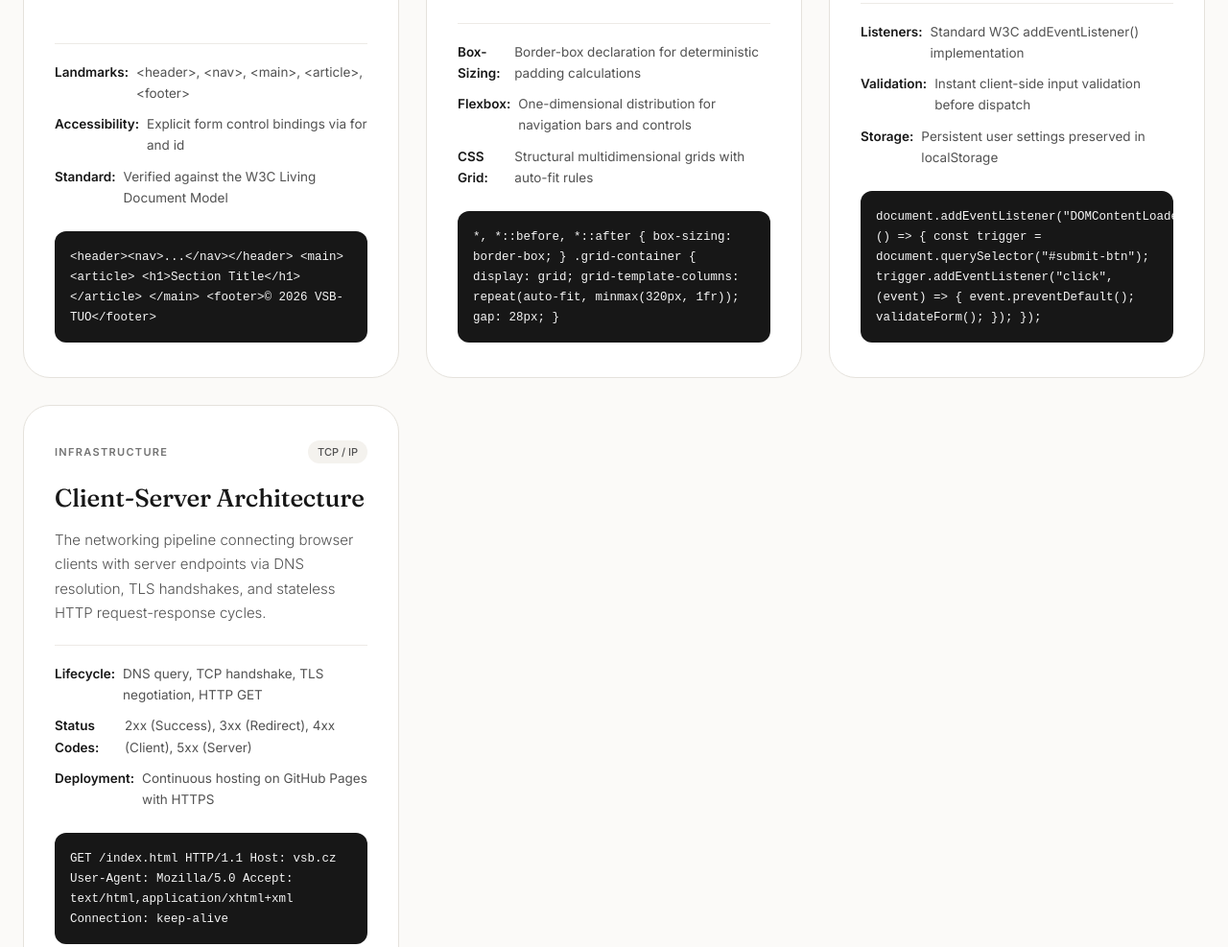
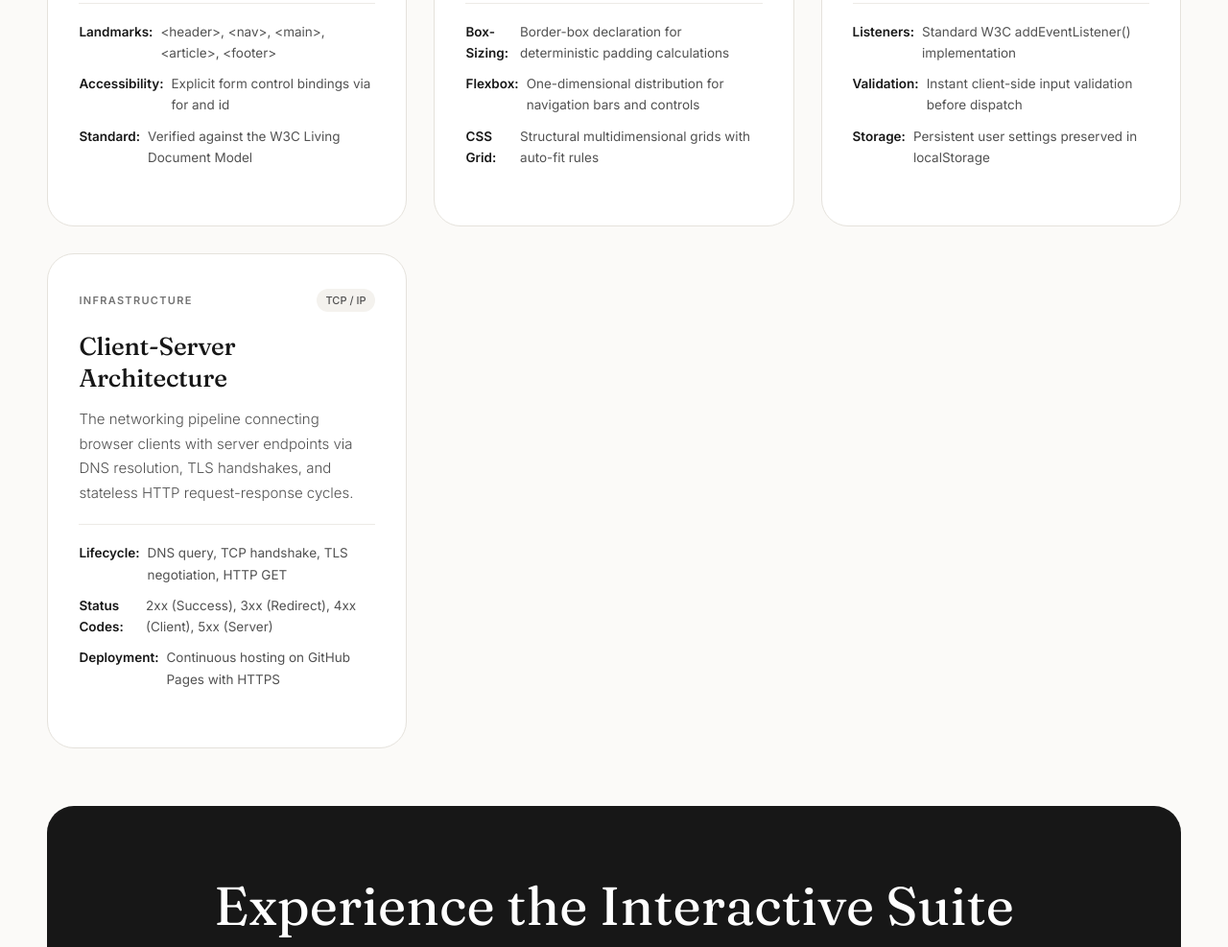
Before and after one commit to MehediT/zit-web-project, a plain HTML site: page index.html in a window 1280 px wide. Shown: the part 1739-2726 px from the top of the page at 96% size. Drawn offline with nearby package versions, Linux system fonts and the light colour scheme.

Commit message:
style: remove dark code blocks from cards for clean minimalist layout

```diff
--- a/css/style.css
+++ b/css/style.css
@@ -614,8 +614,9 @@ a {
 }
 
 .code-snippet {
-  background-color: #171717;
-  color: #f5f5f5;
+  background-color: var(--bg-surface-subtle);
+  color: var(--text-primary);
+  border: 1px solid var(--border-medium);
   border-radius: var(--radius-sm);
   padding: 16px;
   font-family: var(--font-mono);
--- a/index.html
+++ b/index.html
@@ -155,15 +155,6 @@
           <li><strong>Accessibility:</strong> Explicit form control bindings via for and id</li>
           <li><strong>Standard:</strong> Verified against the W3C Living Document Model</li>
         </ul>
-        <div class="code-snippet">
-          <code>&lt;header&gt;&lt;nav&gt;...&lt;/nav&gt;&lt;/header&gt;
-&lt;main&gt;
-  &lt;article&gt;
-    &lt;h1&gt;Section Title&lt;/h1&gt;
-  &lt;/article&gt;
-&lt;/main&gt;
-&lt;footer&gt;&copy; 2026 VSB-TUO&lt;/footer&gt;</code>
-        </div>
       </article>
 
       <!-- Card 2 -->
@@ -181,16 +172,6 @@
           <li><strong>Flexbox:</strong> One-dimensional distribution for navigation bars and controls</li>
           <li><strong>CSS Grid:</strong> Structural multidimensional grids with auto-fit rules</li>
         </ul>
-        <div class="code-snippet">
-          <code>*, *::before, *::after {
-  box-sizing: border-box;
-}
-.grid-container {
-  display: grid;
-  grid-template-columns: repeat(auto-fit, minmax(320px, 1fr));
-  gap: 28px;
-}</code>
-        </div>
       </article>
 
       <!-- Card 3 -->
@@ -208,15 +189,6 @@
           <li><strong>Validation:</strong> Instant client-side input validation before dispatch</li>
           <li><strong>Storage:</strong> Persistent user settings preserved in localStorage</li>
         </ul>
-        <div class="code-snippet">
-          <code>document.addEventListener("DOMContentLoaded", () => {
-  const trigger = document.querySelector("#submit-btn");
-  trigger.addEventListener("click", (event) => {
-    event.preventDefault();
-    validateForm();
-  });
-});</code>
-        </div>
       </article>
 
       <!-- Card 4 -->
@@ -234,13 +206,6 @@
           <li><strong>Status Codes:</strong> 2xx (Success), 3xx (Redirect), 4xx (Client), 5xx (Server)</li>
           <li><strong>Deployment:</strong> Continuous hosting on GitHub Pages with HTTPS</li>
         </ul>
-        <div class="code-snippet">
-          <code>GET /index.html HTTP/1.1
-Host: vsb.cz
-User-Agent: Mozilla/5.0
-Accept: text/html,application/xhtml+xml
-Connection: keep-alive</code>
-        </div>
       </article>
 
     </div>
```
